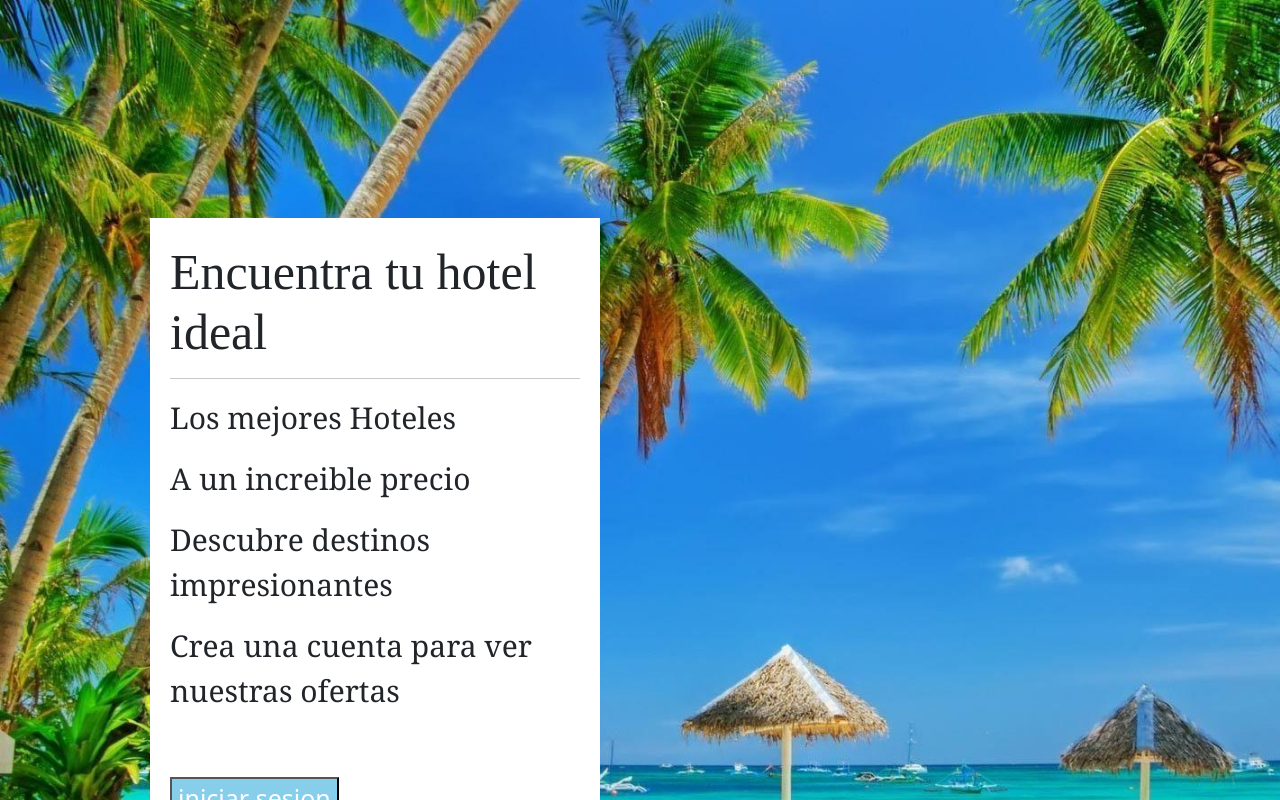
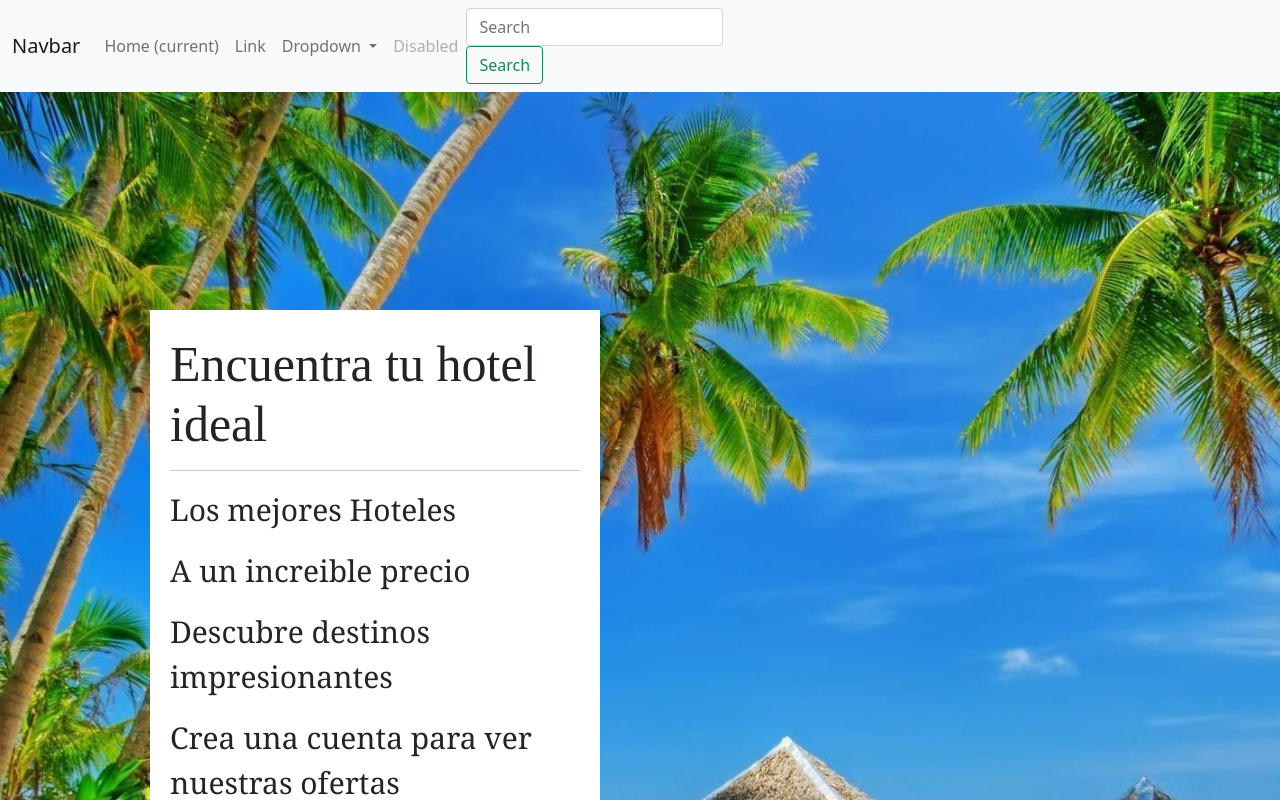
Before and after one commit to dmercadal2016490/GestorDeHoteles-FrontEnd, an Angular app in the folder GestorDeHoteles-FrontEnd/: page / in a window 1280 px wide. Shown: the top 800 px of the page. Built offline with nearby package versions, Linux system fonts and the light colour scheme.

Commit message:
Navbar hecho

```diff
--- a/GestorDeHoteles-FrontEnd/src/app/app-routing.module.ts
+++ b/GestorDeHoteles-FrontEnd/src/app/app-routing.module.ts
@@ -7,6 +7,7 @@ import { HomeComponent } from './components/home/home.component';
 import { SaveHotelComponent } from './components/save-hotel/save-hotel.component';
 import { SaveUserComponent } from './components/save-user/save-user.component';
 import { AdminGuard } from './guards/admin.guard';
+import { NavbarComponent } from './components/navbar/navbar.component';
 
 
 
@@ -19,7 +20,8 @@ const routes: Routes = [
   {path: 'saveUser', component: SaveUserComponent},
   {path: 'saveHotel', component: SaveHotelComponent},
   {path: 'saveHotel', component: SaveHotelComponent},
-  {path:'saveUser', canActivate:[AdminGuard], component:SaveUserComponent}
+  {path:'saveUser', canActivate:[AdminGuard], component:SaveUserComponent},
+  {path: 'navbar', component: NavbarComponent}
 ];
 
 @NgModule({
--- a/GestorDeHoteles-FrontEnd/src/app/app.component.html
+++ b/GestorDeHoteles-FrontEnd/src/app/app.component.html
@@ -1 +1,2 @@
+<app-navbar></app-navbar>
 <router-outlet></router-outlet>
--- a/GestorDeHoteles-FrontEnd/src/app/app.module.ts
+++ b/GestorDeHoteles-FrontEnd/src/app/app.module.ts
@@ -17,6 +17,7 @@ import { SaveHotelComponent } from './components/save-hotel/save-hotel.component
 import { SaveUserComponent } from './components/save-user/save-user.component';
 import { UserComponent } from './components/user/user.component';
 import { UpdateUserComponent } from './components/update-user/update-user.component';
+import { NavbarComponent } from './components/navbar/navbar.component';
 
 @NgModule({
   declarations: [
@@ -28,7 +29,8 @@ import { UpdateUserComponent } from './components/update-user/update-user.compon
     SaveUserComponent,
     SaveHotelComponent,
     UserComponent,
-    UpdateUserComponent
+    UpdateUserComponent,
+    NavbarComponent
   ],
   imports: [
     BrowserModule,
--- /dev/null
+++ b/GestorDeHoteles-FrontEnd/src/app/components/navbar/navbar.component.html
@@ -0,0 +1,37 @@
+<nav class="navbar navbar-expand-lg navbar-light bg-light">
+        <div class="container-fluid">
+            <a class="navbar-brand" href="#">Navbar</a>
+            <button class="navbar-toggler" type="button" data-toggle="collapse" data-target="#navbarSupportedContent" aria-controls="navbarSupportedContent" aria-expanded="false" aria-label="Toggle navigation">
+              <span class="navbar-toggler-icon"></span>
+            </button>
+
+            <div class="collapse navbar-collapse" id="navbarSupportedContent">
+              <ul class="navbar-nav mr-auto">
+                <li class="nav-item active">
+                  <a class="nav-link" href="#">Home <span class="sr-only">(current)</span></a>
+                </li>
+                <li class="nav-item">
+                  <a class="nav-link" href="#">Link</a>
+                </li>
+                <li class="nav-item dropdown">
+                  <a class="nav-link dropdown-toggle" href="#" id="navbarDropdown" role="button" data-toggle="dropdown" aria-haspopup="true" aria-expanded="false">
+                    Dropdown
+                  </a>
+                  <div class="dropdown-menu" aria-labelledby="navbarDropdown">
+                    <a class="dropdown-item" href="#">Action</a>
+                    <a class="dropdown-item" href="#">Another action</a>
+                    <div class="dropdown-divider"></div>
+                    <a class="dropdown-item" href="#">Something else here</a>
+                  </div>
+                </li>
+                <li class="nav-item">
+                  <a class="nav-link disabled" href="#" tabindex="-1" aria-disabled="true">Disabled</a>
+                </li>
+              </ul>
+              <form class="form-inline my-2 my-lg-0">
+                <input class="form-control mr-sm-2" type="search" placeholder="Search" aria-label="Search">
+                <button class="btn btn-outline-success my-2 my-sm-0" type="submit">Search</button>
+              </form>
+            </div>
+        </div>
+    </nav>
--- /dev/null
+++ b/GestorDeHoteles-FrontEnd/src/app/components/navbar/navbar.component.ts
@@ -0,0 +1,28 @@
+import { Component, DoCheck, OnInit } from '@angular/core';
+import { Router } from '@angular/router';
+import { RestUserService } from '../../services/restUser/rest-user.service';
+import { CONNECTION } from '../../services/global'
+
+@Component({
+  selector: 'app-navbar',
+  templateUrl: './navbar.component.html',
+  styleUrls: ['./navbar.component.css']
+})
+export class NavbarComponent implements OnInit, DoCheck {
+  token: string;
+  user;
+  uri;
+
+  constructor(private router:Router, private restUser: RestUserService) { }
+
+  ngOnInit(): void {
+    this.token = localStorage.getItem('token');
+    this.user = JSON.parse(localStorage.getItem('user'));
+    this.uri = CONNECTION.URI;
+  }
+
+  ngDoCheck(){
+    this.token = this.restUser.getToken();
+    this.user = this.restUser.getUser();
+  }
+}
```
Also changed, not shown: GestorDeHoteles-FrontEnd/src/app/components/navbar/navbar.component.css (added), 1 other file (tests, documents, lock files or other folders).
